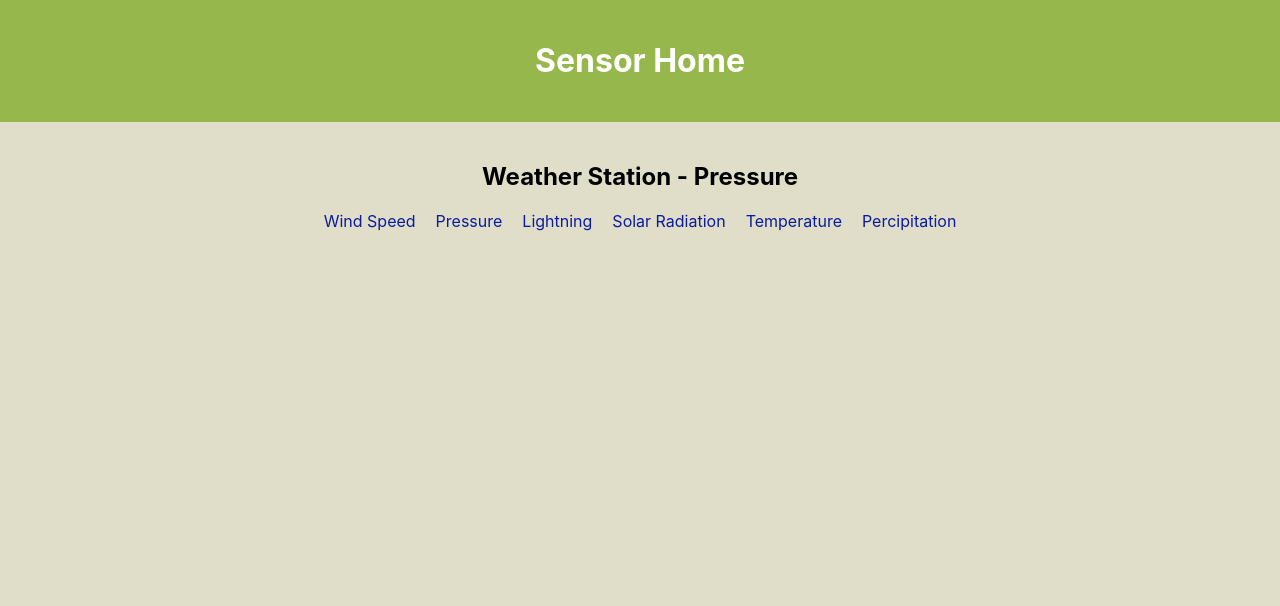
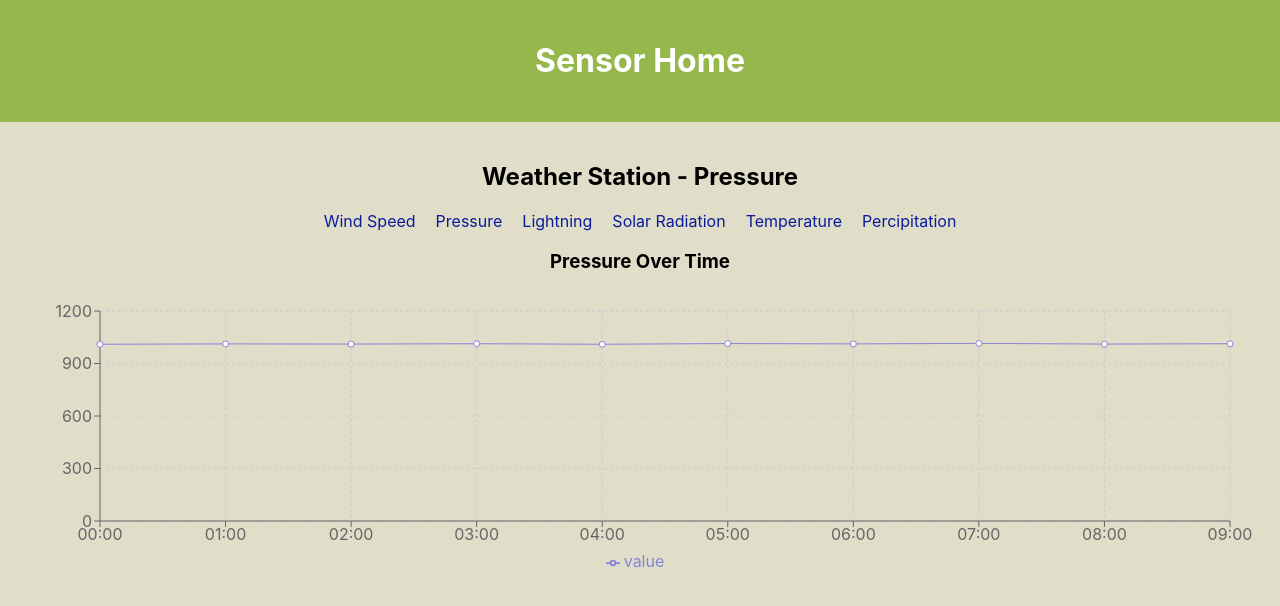
Before and after one commit to EthanV431/MERT-client, a React (Create React App) app in the folder mert-client/: page /mert/weatherStationPressure in a window 1280 px wide. Shown: the top 606 px of the page. Built offline with nearby package versions, Linux system fonts and the light colour scheme.

Commit message:
implemented recharts with placeholder data

```diff
--- a/mert-client/package.json
+++ b/mert-client/package.json
@@ -12,6 +12,8 @@
     "react-dom": "^19.0.0",
     "react-router-dom": "^7.2.0",
     "react-scripts": "5.0.1",
+    "rechart": "^0.0.1",
+    "recharts": "^2.15.1",
     "web-vitals": "^2.1.4"
   },
   "scripts": {
--- /dev/null
+++ b/mert-client/src/Pages/WeatherStation/WeatherStationGraphs/weatherStationGraph.jsx
@@ -0,0 +1,28 @@
+import React from 'react';
+import {
+  LineChart,
+  Line,
+  CartesianGrid,
+  XAxis,
+  YAxis,
+  Tooltip,
+  Legend,
+  ResponsiveContainer
+} from 'recharts';
+
+const WeatherStationGraph = ({ data }) => {
+  return (
+    <ResponsiveContainer width="100%" height={300}>
+      <LineChart data={data} margin={{ top: 20, right: 30, left: 20, bottom: 20 }}>
+        <CartesianGrid strokeDasharray="3 3" />
+        <XAxis dataKey="name" />
+        <YAxis />
+        <Tooltip />
+        <Legend />
+        <Line type="monotone" dataKey="value" stroke="#8884d8" activeDot={{ r: 8 }} />
+      </LineChart>
+    </ResponsiveContainer>
+  );
+};
+
+export default WeatherStationGraph;
--- a/mert-client/src/Pages/WeatherStation/WeatherStationGraphs/weatherStationLightning.jsx
+++ b/mert-client/src/Pages/WeatherStation/WeatherStationGraphs/weatherStationLightning.jsx
@@ -1,8 +1,31 @@
-import React from 'react';
+import React, { useState, useEffect, useMemo } from 'react';
 import { Link } from 'react-router-dom';
 import '../weatherStationGraphs.css';
+import WeatherStationGraph from './weatherStationGraph';
 
 const WeatherStationLightning = () => {
+  const lightningData = useMemo(() => [
+    { name: '00:00', value: 0 },
+    { name: '01:00', value: 2 },
+    { name: '02:00', value: 1 },
+    { name: '03:00', value: 3 },
+    { name: '04:00', value: 0 },
+    { name: '05:00', value: 4 },
+    { name: '06:00', value: 2 },
+    { name: '07:00', value: 5 },
+    { name: '08:00', value: 1 },
+    { name: '09:00', value: 3 }
+  ], []);
+
+  const [chartData, setChartData] = useState([]);
+  useEffect(() => {
+    const fetchData = () => {
+      setChartData(lightningData);
+    };
+
+    fetchData();
+  }, [lightningData]);
+
   return (
     <div className="App">
       <header className="App-header">
@@ -18,7 +41,14 @@ const WeatherStationLightning = () => {
             <li><Link to="/weatherStationTemperature">Temperature</Link></li>
             <li><Link to="/weatherStationPercipitation">Percipitation</Link></li>
           </ul>
-        {/* Add your graphs here */}
+        { chartData.length > 0 ? (
+          <div>
+            <h3>Lightning Strikes Over Time</h3>
+            <WeatherStationGraph data={chartData} />
+          </div>
+        ) : (
+          <p>No lightning data available.</p>
+        )}
       </main>
     </div>
   );
--- a/mert-client/src/Pages/WeatherStation/WeatherStationGraphs/weatherStationPercipitation.jsx
+++ b/mert-client/src/Pages/WeatherStation/WeatherStationGraphs/weatherStationPercipitation.jsx
@@ -1,8 +1,31 @@
-import React from 'react';
+import React, { useState, useEffect, useMemo } from 'react';
 import { Link } from 'react-router-dom';
 import '../weatherStationGraphs.css';
+import WeatherStationGraph from './weatherStationGraph';
 
 const WeatherStationPercipitation = () => {
+  const percipitationData = useMemo(() => [
+    { name: '00:00', value: 0 },
+    { name: '01:00', value: 1 },
+    { name: '02:00', value: 0.5 },
+    { name: '03:00', value: 2 },
+    { name: '04:00', value: 1.5 },
+    { name: '05:00', value: 3 },
+    { name: '06:00', value: 2.5 },
+    { name: '07:00', value: 4 },
+    { name: '08:00', value: 3.5 },
+    { name: '09:00', value: 5 }
+  ], []);
+
+  const [chartData, setChartData] = useState([]);
+  useEffect(() => {
+    const fetchData = () => {
+      setChartData(percipitationData);
+    };
+
+    fetchData();
+  }, [percipitationData]);
+
   return (
     <div className="App">
       <header className="App-header">
@@ -18,7 +41,14 @@ const WeatherStationPercipitation = () => {
             <li><Link to="/weatherStationTemperature">Temperature</Link></li>
             <li><Link to="/weatherStationPercipitation">Percipitation</Link></li>
           </ul>
-        {/* Add your graphs here */}
+        { chartData.length > 0 ? (
+          <div>
+            <h3>Percipitation Over Time</h3>
+            <WeatherStationGraph data={chartData} />
+          </div>
+        ) : (
+          <p>No percipitation data available.</p>
+        )}
       </main>
     </div>
   );
--- a/mert-client/src/Pages/WeatherStation/WeatherStationGraphs/weatherStationPressure.jsx
+++ b/mert-client/src/Pages/WeatherStation/WeatherStationGraphs/weatherStationPressure.jsx
@@ -1,8 +1,31 @@
-import React from 'react';
+import React, { useState, useEffect, useMemo } from 'react';
 import { Link } from 'react-router-dom';
 import '../weatherStationGraphs.css';
+import WeatherStationGraph from './weatherStationGraph';
 
 const WeatherStationPressure = () => {
+  const pressureData = useMemo(() => [
+    { name: '00:00', value: 1010 },
+    { name: '01:00', value: 1012 },
+    { name: '02:00', value: 1011 },
+    { name: '03:00', value: 1013 },
+    { name: '04:00', value: 1010 },
+    { name: '05:00', value: 1014 },
+    { name: '06:00', value: 1012 },
+    { name: '07:00', value: 1015 },
+    { name: '08:00', value: 1011 },
+    { name: '09:00', value: 1013 }
+  ], []);
+
+  const [chartData, setChartData] = useState([]);
+  useEffect(() => {
+    const fetchData = () => {
+      setChartData(pressureData);
+    };
+
+    fetchData();
+  }, [pressureData]);
+
   return (
     <div className="App">
       <header className="App-header">
@@ -18,7 +41,14 @@ const WeatherStationPressure = () => {
             <li><Link to="/weatherStationTemperature">Temperature</Link></li>
             <li><Link to="/weatherStationPercipitation">Percipitation</Link></li>
           </ul>
-        {/* Add your graphs here */}
+        { chartData.length > 0 ? (
+          <div>
+            <h3>Pressure Over Time</h3>
+            <WeatherStationGraph data={chartData} />
+          </div>
+        ) : (
+          <p>No pressure data available.</p>
+        )}
       </main>
     </div>
   );
--- a/mert-client/src/Pages/WeatherStation/WeatherStationGraphs/weatherStationSolarRadiation.jsx
+++ b/mert-client/src/Pages/WeatherStation/WeatherStationGraphs/weatherStationSolarRadiation.jsx
@@ -1,8 +1,31 @@
-import React from 'react';
+import React, { useState, useEffect, useMemo } from 'react';
 import { Link } from 'react-router-dom';
 import '../weatherStationGraphs.css';
+import WeatherStationGraph from './weatherStationGraph';
 
 const WeatherStationSolarRadiation = () => {
+  const solarRadiationData = useMemo(() => [
+    { name: '00:00', value: 10 },
+    { name: '01:00', value: 20 },
+    { name: '02:00', value: 15 },
+    { name: '03:00', value: 25 },
+    { name: '04:00', value: 30 },
+    { name: '05:00', value: 35 },
+    { name: '06:00', value: 40 },
+    { name: '07:00', value: 50 },
+    { name: '08:00', value: 45 },
+    { name: '09:00', value: 55 }
+  ], []);
+
+  const [chartData, setChartData] = useState([]);
+  useEffect(() => {
+    const fetchData = () => {
+      setChartData(solarRadiationData);
+    };
+
+    fetchData();
+  }, [solarRadiationData]);
+
   return (
     <div className="App">
       <header className="App-header">
@@ -18,8 +41,14 @@ const WeatherStationSolarRadiation = () => {
             <li><Link to="/weatherStationTemperature">Temperature</Link></li>
             <li><Link to="/weatherStationPercipitation">Percipitation</Link></li>
           </ul>
-
-        {/* Add your graphs here */}
+        { chartData.length > 0 ? (
+          <div>
+            <h3>Solar Radiation Over Time</h3>
+            <WeatherStationGraph data={chartData} />
+          </div>
+        ) : (
+          <p>No solar radiation data available.</p>
+        )}
       </main>
     </div>
   );
--- a/mert-client/src/Pages/WeatherStation/WeatherStationGraphs/weatherStationTemperature.jsx
+++ b/mert-client/src/Pages/WeatherStation/WeatherStationGraphs/weatherStationTemperature.jsx
@@ -1,8 +1,31 @@
-import React from 'react';
+import React, { useState, useEffect, useMemo } from 'react';
 import { Link } from 'react-router-dom';
 import '../weatherStationGraphs.css';
+import WeatherStationGraph from './weatherStationGraph';
 
 const WeatherStationTemperature = () => {
+  const temperatureData = useMemo(() => [
+    { name: '00:00', value: 15 },
+    { name: '01:00', value: 14 },
+    { name: '02:00', value: 13 },
+    { name: '03:00', value: 12 },
+    { name: '04:00', value: 11 },
+    { name: '05:00', value: 10 },
+    { name: '06:00', value: 9 },
+    { name: '07:00', value: 8 },
+    { name: '08:00', value: 7 },
+    { name: '09:00', value: 6 }
+  ], []);
+
+  const [chartData, setChartData] = useState([]);
+  useEffect(() => {
+    const fetchData = () => {
+      setChartData(temperatureData);
+    };
+
+    fetchData();
+  }, [temperatureData]);
+
   return (
     <div className="App">
       <header className="App-header">
@@ -18,7 +41,14 @@ const WeatherStationTemperature = () => {
             <li><Link to="/weatherStationTemperature">Temperature</Link></li>
             <li><Link to="/weatherStationPercipitation">Percipitation</Link></li>
           </ul>
-        {/* Add your graphs here */}
+        { chartData.length > 0 ? (
+          <div>
+            <h3>Temperature Over Time</h3>
+            <WeatherStationGraph data={chartData} />
+          </div>
+        ) : (
+          <p>No temperature data available.</p>
+        )}
       </main>
     </div>
   );
--- a/mert-client/src/Pages/WeatherStation/WeatherStationGraphs/weatherStationWindSpeed.jsx
+++ b/mert-client/src/Pages/WeatherStation/WeatherStationGraphs/weatherStationWindSpeed.jsx
@@ -1,15 +1,38 @@
-import React from 'react';
+import React, { useState, useEffect, useMemo } from 'react';
 import { Link } from 'react-router-dom';
 import '../weatherStationGraphs.css';
+import WeatherStationGraph from './weatherStationGraph';
 
 const WeatherStationWindSpeed = () => {
+  const windSpeedData = useMemo(() => [
+    { name: '00:00', value: 5 },
+    { name: '01:00', value: 10 },
+    { name: '02:00', value: 8 },
+    { name: '03:00', value: 12 },
+    { name: '04:00', value: 15 },
+    { name: '05:00', value: 20 },
+    { name: '06:00', value: 18 },
+    { name: '07:00', value: 25 },
+    { name: '08:00', value: 22 },
+    { name: '09:00', value: 30 }
+  ], []);
+
+  const [chartData, setChartData] = useState([]);
+  useEffect(() => {
+    const fetchData = () => {
+      setChartData(windSpeedData);
+    };
+
+    fetchData();
+  }, [windSpeedData]);
+
   return (
     <div className="App">
       <header className="App-header">
         <h1><Link to="/">Sensor Home</Link></h1>
       </header>
       <main>
-        <h2>Weather Station - Wind</h2>
+        <h2>Weather Station - Wind Speed</h2>
           <ul>
             <li><Link to="/weatherStationWindSpeed">Wind Speed</Link></li>
             <li><Link to="/weatherStationPressure">Pressure</Link></li>
@@ -18,7 +41,14 @@ const WeatherStationWindSpeed = () => {
             <li><Link to="/weatherStationTemperature">Temperature</Link></li>
             <li><Link to="/weatherStationPercipitation">Percipitation</Link></li>
           </ul>
-        {/* Add your graphs here */}
+        { chartData.length > 0 ? (
+          <div>
+            <h3>Wind Speed Over Time</h3>
+            <WeatherStationGraph data={chartData} />
+          </div>
+        ) : (
+          <p>No wind speed data available.</p>
+        )}
       </main>
     </div>
   );
```
Also changed, not shown: 1 other file (tests, documents, lock files or other folders).
